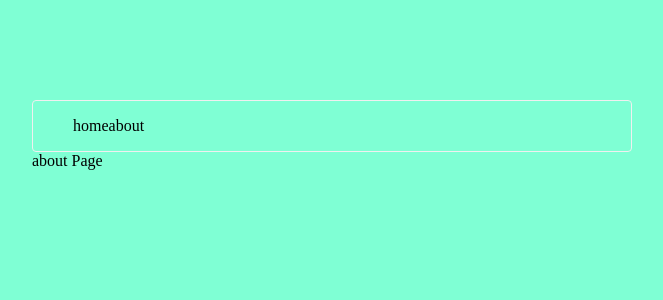
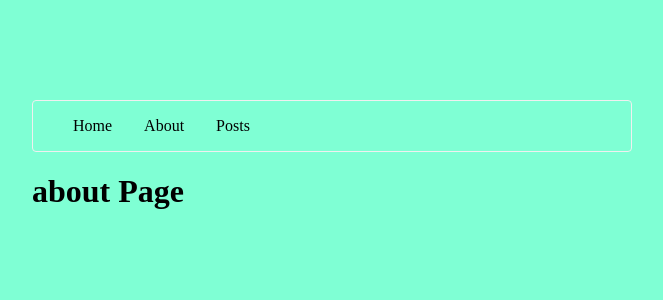
Before and after one commit to jesusMedina20/next-app2, a Next.js app: page /about in a window 1280 px wide. Shown: the top 300 px of the page, without its empty margins (308-971 px from the left). Built offline with nearby package versions, Linux system fonts and the light colour scheme.

Commit message:
add posts page

```diff
--- a/app/about/page.jsx
+++ b/app/about/page.jsx
@@ -1,5 +1,5 @@
 import React from "react";
 
 export default function AboutPage() {
-  return <div> about Page </div>;
+  return <h1> about Page </h1>;
 }
--- a/app/components/Navigation.jsx
+++ b/app/components/Navigation.jsx
@@ -3,12 +3,16 @@ import React from "react";
 import styles from "./Navigation.module.css";
 const links = [
   {
-    label: "home",
+    label: "Home ",
     route: "/",
   },
   {
-    label: "about",
+    label: "About ",
     route: "/about",
+  },
+  {
+    label: "Posts ",
+    route: "/posts",
   },
 ];
 
--- a/app/components/Navigation.module.css
+++ b/app/components/Navigation.module.css
@@ -6,4 +6,10 @@
 .navigation {
   display: flex;
   list-style: none;
+  gap: 32px;
 }
+
+.navigation a:hover {
+  color: #f0f0f0;
+  text-decoration: underline;
+}
--- a/app/page.jsx
+++ b/app/page.jsx
@@ -1,5 +1,5 @@
 import React from "react";
 
 export default function HomePage() {
-  return <div>HomePage</div>;
+  return <h1>Home Page</h1>;
 }
--- /dev/null
+++ b/app/posts/page.jsx
@@ -0,0 +1,5 @@
+import React from "react";
+
+export default function PostsPage() {
+  return <h1>Posts Page</h1>;
+}
```
